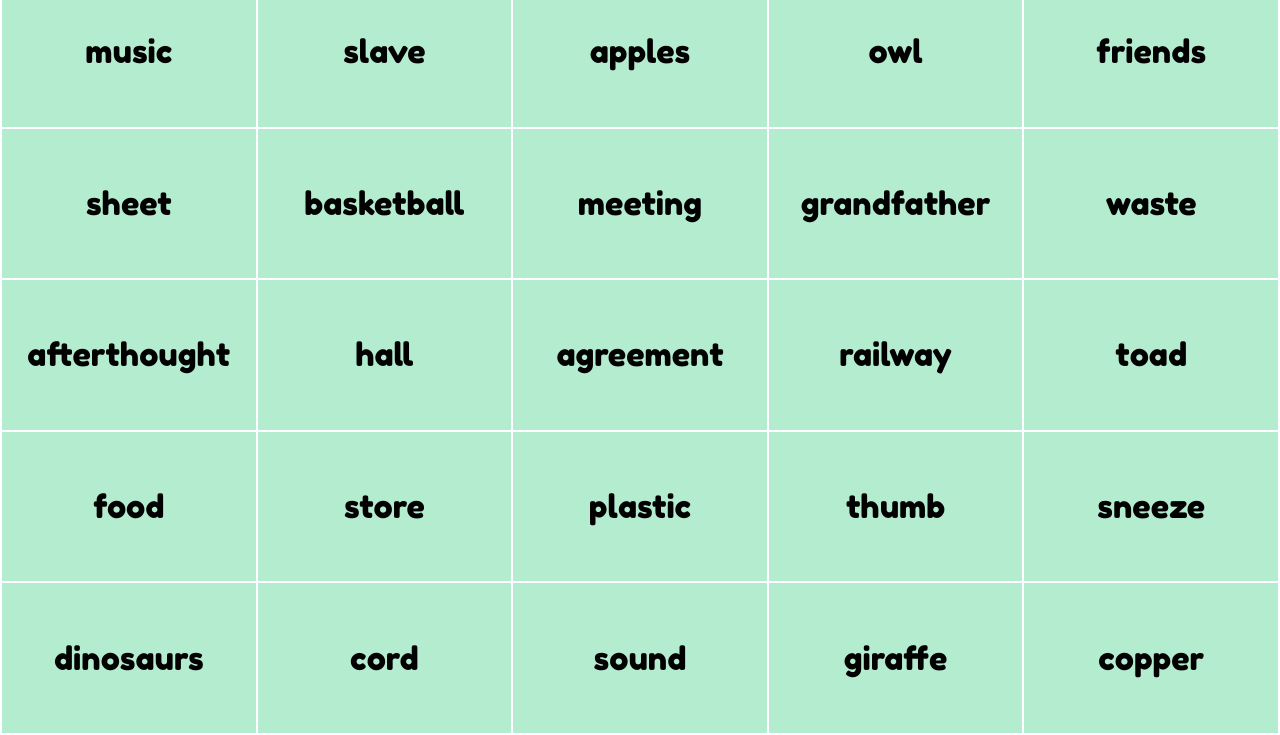
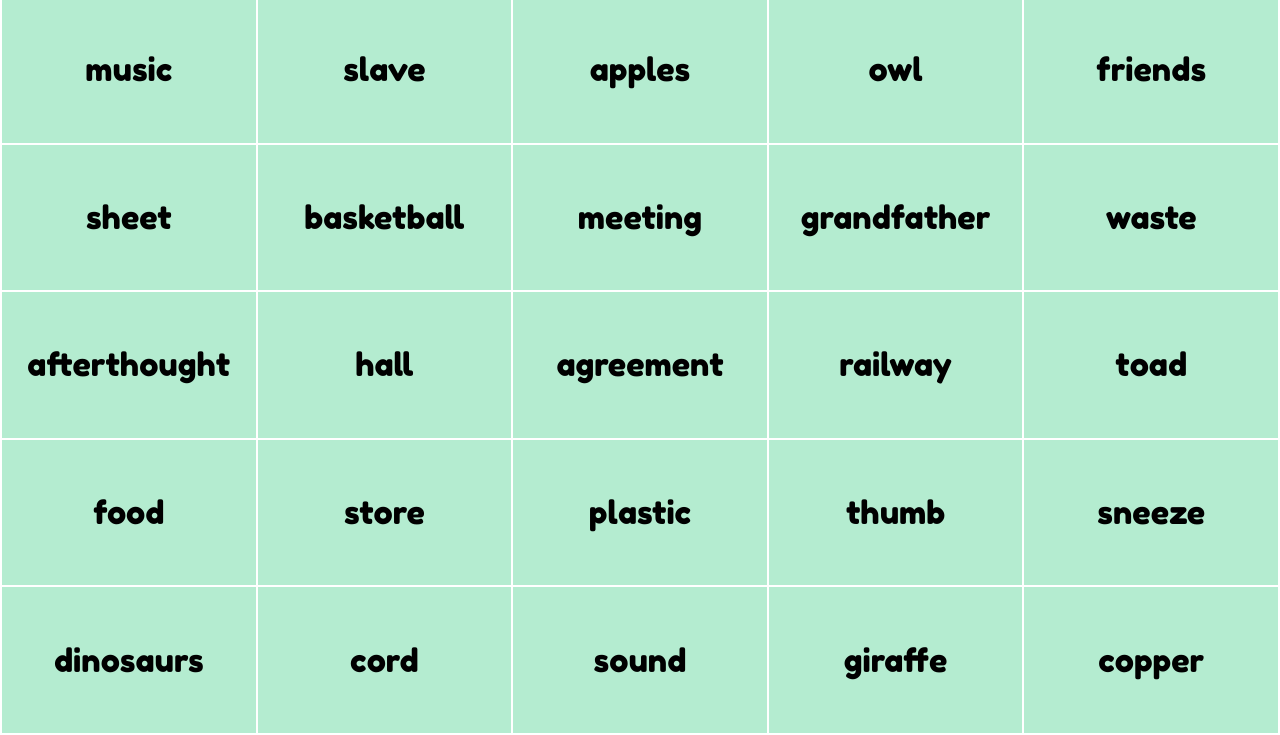
Before and after one commit to GodsVictory/Spymaster, a plain HTML site: page index.html in a window 1280 px wide. Shown: the part 65-800 px from the top of the page. Drawn offline with Linux system fonts and the light colour scheme.

Commit message:
bigger top bar

```diff
--- a/index.html
+++ b/index.html
@@ -138,8 +138,8 @@
     setInterval(resize, 500);
 
     function resize() {
-      $('#topBar').css('height', document.body.clientHeight * .05 + "px");
-      $('#topBar *').css('line-height', document.body.clientHeight * .05 + "px");
+      $('#topBar').css('height', document.body.clientHeight * .075 + "px");
+      $('#topBar *').css('line-height', $('#topBar').height() + "px");
       $("*").css('font-size', document.body.clientWidth * .025 + "px");
       $("#game").css('height', document.body.clientHeight - $('#topBar').height() + "px");
       $("#game").css('top', $('#topBar').height() + "px");
```
